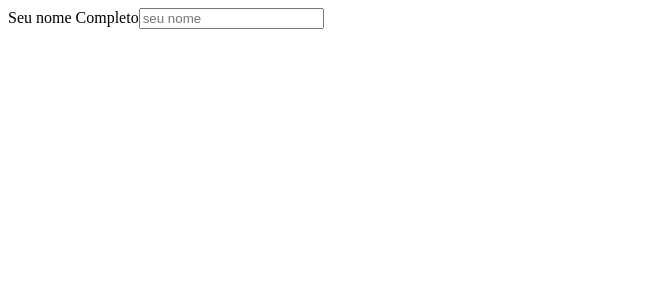
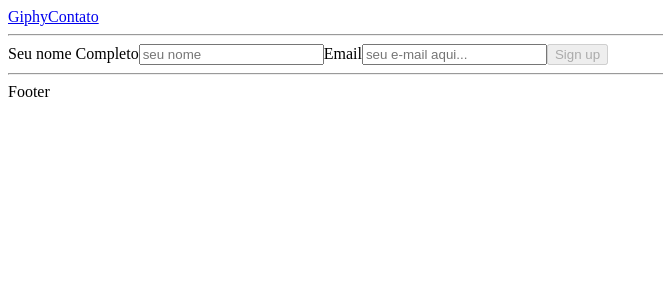
Before and after one commit to caiobarretta/giphy-search, an Angular app: page /contato in a window 1280 px wide. Shown: the top 300 px of the page, without its empty margins (0-663 px from the left). Built offline with nearby package versions, Linux system fonts and the light colour scheme.

Commit message:
ngModelGroup, validações (des)habilitar botão de enviar Seção 6, aula 38

```diff
--- a/src/app/app.component.html
+++ b/src/app/app.component.html
@@ -1 +1,8 @@
+<a [routerLink]="''">Giphy</a>
+<a [routerLink]="'contato'">Contato</a>
+
+<hr>
 <router-outlet></router-outlet>
+<hr>
+
+Footer
--- a/src/app/contato/contato.component.html
+++ b/src/app/contato/contato.component.html
@@ -1,6 +1,14 @@
 <form #f="ngForm" (ngSubmit)="enviarContato(f)" #refForm="ngForm">
   <label>
     <span>Seu nome Completo</span>
-    <input id="nome" type="text" name="nomeCompleto" placeholder="seu nome" ngModel>
+    <input id="nome" type="text" name="nomeCompleto" placeholder="seu nome" ngModel
+      minlength="2" required>
   </label>
+
+  <label ngModelGroup="contato" #contatoUsuario="ngModelGroup">
+    <span>Email</span>
+    <input type="email" name="email" placeholder="seu e-mail aqui..." ngModel required>
+  </label>
+
+  <button type="submit" [disabled]="f.invalid">Sign up</button>
 </form>
```
